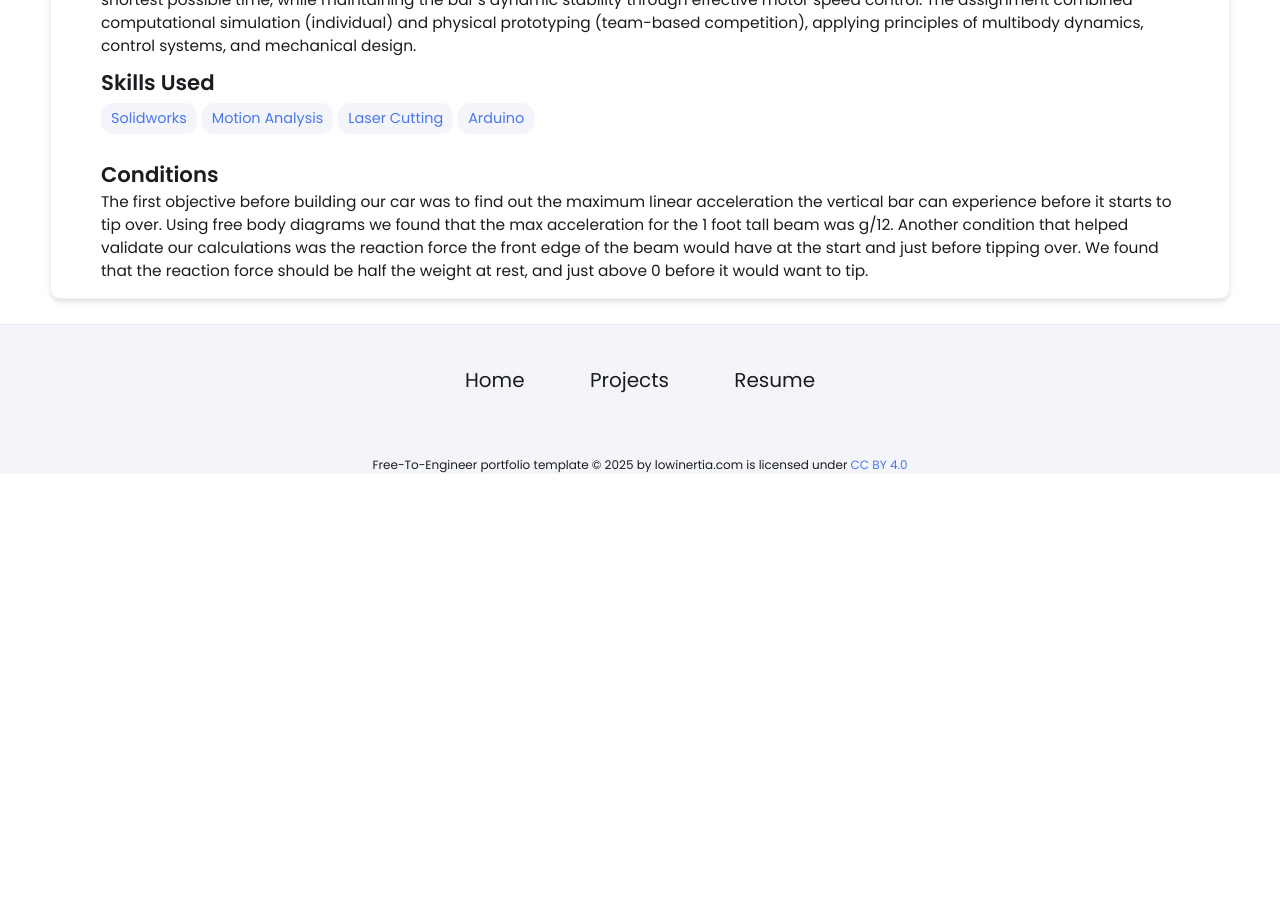
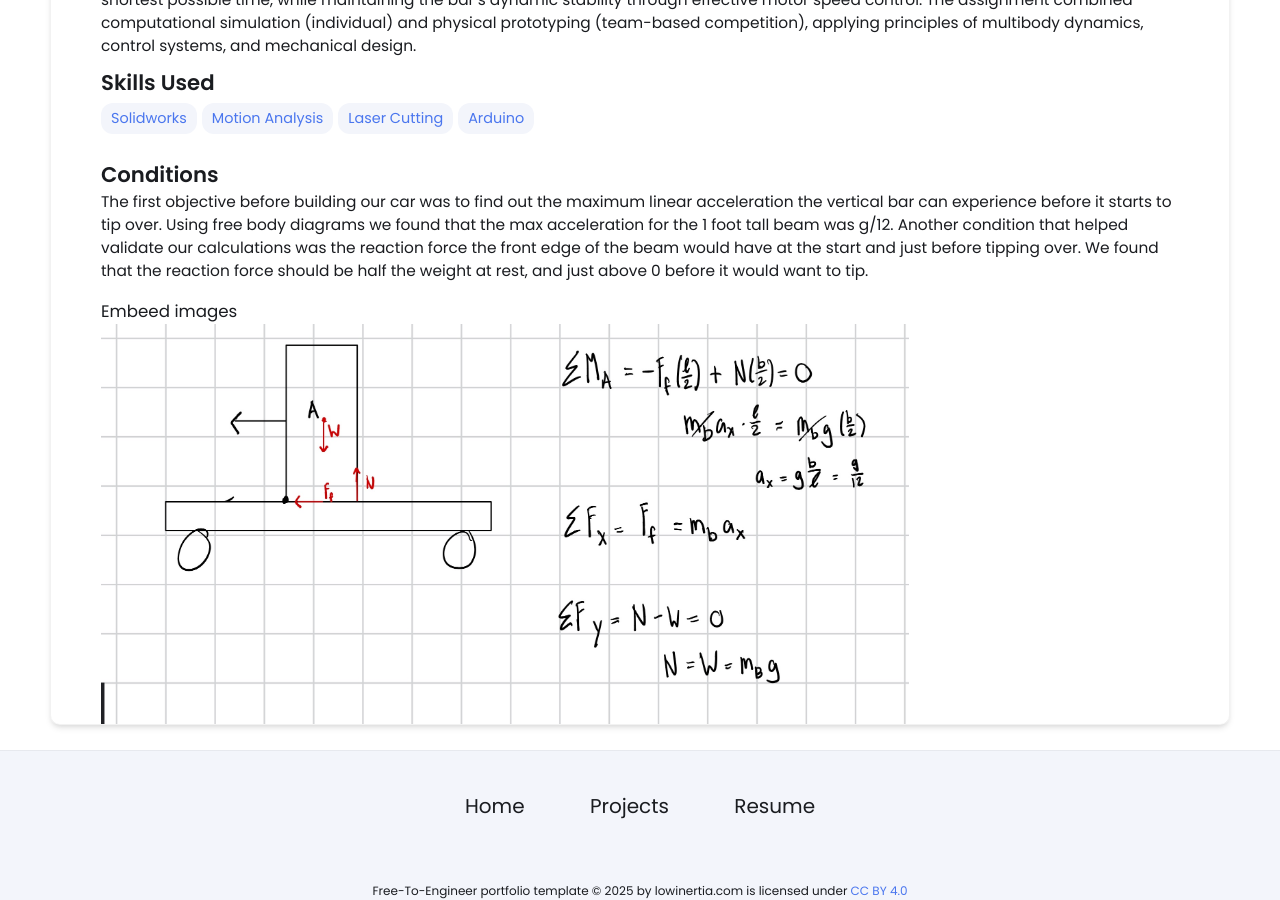
Before and after one commit to michael-vuong/michael-vuong.github.io, a Jekyll site: the page built from _projects/MotorSpeedControl/index.md, in a window 1280 px wide and 900 px high, scrolled down 646 px. Built offline with Jekyll 4.4.1, drawn with Linux system fonts in a browser that asks for light colours; before the commit the page ends 1120 px from its top, so only the background shows below that.

Commit message:
Update index.md

```diff
--- a/_projects/MotorSpeedControl/index.md
+++ b/_projects/MotorSpeedControl/index.md
@@ -13,3 +13,6 @@ main-image: /IMG_8598.png
 
 ## Conditions
 The first objective before building our car was to find out the maximum linear acceleration the vertical bar can experience before it starts to tip over. Using free body diagrams we found that the max acceleration for the 1 foot tall beam was g/12. Another condition that helped validate our calculations was the reaction force the front edge of the beam would have at the start and just before tipping over. We found that the reaction force should be half the weight at rest, and just above 0 before it would want to tip.
+
+### Embeed images
+{% include image-gallery.html images="MaxAccel.png" height="400" %}
```
